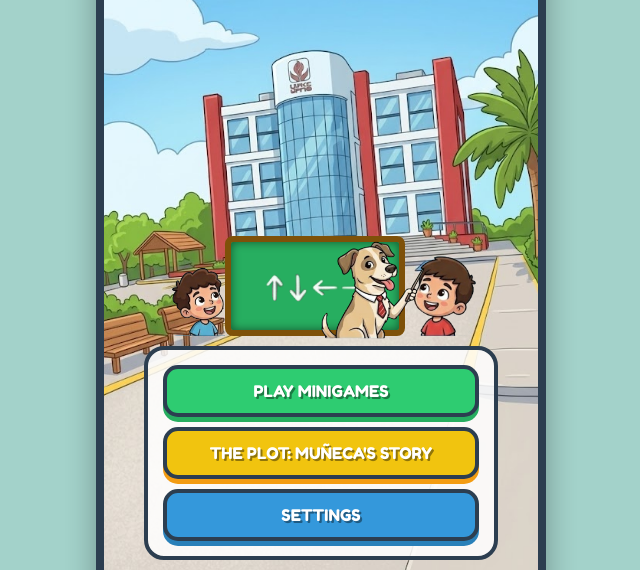
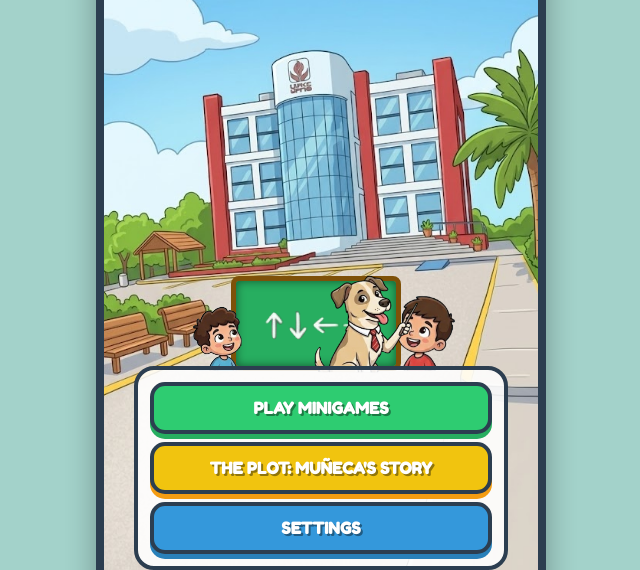
Before and after one commit to ManuelK123/munecachallenge, a plain HTML site: page index.html in a window 1280 px wide. Shown: the part 172-742 px from the top of the page, without its empty margins (319-959 px from the left). Drawn offline with Linux system fonts and the light colour scheme.

Commit message:
Update style.css

```diff
--- a/style.css
+++ b/style.css
@@ -36,12 +36,14 @@ body {
     flex-direction: column;
     align-items: center;
     padding: 20px;
+    position: relative;
 }
 
-/* --- ANIMACIÓN DE MUÑECA --- */
+/* --- NUEVA ANIMACIÓN COMPLETA PARA MUÑECA --- */
 .game-title {
     text-align: center;
-    margin-top: 30px; /* Ajuste para que no tape el cielo */
+    margin-top: 25px;
+    z-index: 10;
 }
 
 .animate-word {
@@ -49,16 +51,17 @@ body {
     color: #f39c12;
     font-size: 3.5rem;
     text-shadow: 4px 4px 0px #d35400, 6px 6px 0px #2c3e50;
-    /* Aplicamos la animación de girar y expandir */
-    animation: expandAndSway 4s ease-in-out infinite;
+    /* Forzamos al navegador a renderizar la animación combinada */
+    animation: swingAndGrow 4s ease-in-out infinite both;
+    transform-origin: center center;
 }
 
-@keyframes expandAndSway {
+@keyframes swingAndGrow {
     0% { transform: scale(1) rotate(0deg); }
-    25% { transform: scale(1.15) rotate(-10deg); } /* Se expande y va a la izquierda */
-    50% { transform: scale(1.15) rotate(0deg); }   /* Se mantiene expandido al centro */
-    75% { transform: scale(1.15) rotate(10deg); }  /* Se mantiene expandido a la derecha */
-    100% { transform: scale(1) rotate(0deg); }     /* Vuelve al tamaño normal */
+    25% { transform: scale(1.18) rotate(-12deg); }   /* Se expande y va a la izquierda */
+    50% { transform: scale(1.18) rotate(0deg); }     /* Se mantiene grande en el medio */
+    75% { transform: scale(1.18) rotate(12deg); }    /* Se mantiene grande a la derecha */
+    100% { transform: scale(1) rotate(0deg); }       /* Regresa a la normalidad */
 }
 
 .subtitle {
@@ -67,27 +70,27 @@ body {
     text-shadow: 3px 3px 0px #2980b9, 5px 5px 0px #2c3e50;
 }
 
-/* --- POSICIONAMIENTO HACIA ABAJO --- */
+/* --- ESPACIADOR INVISIBLE PARA ASENTAR TODO ABAJO --- */
 .spacer {
-    flex-grow: 1; /* Este elemento empuja todo lo que está debajo hacia el fondo */
-    min-height: 50px;
+    flex-grow: 1;
 }
 
+/* --- ESCENA DEL PIZARRÓN EN EL ESTACIONAMIENTO --- */
 .blackboard-scene {
     display: flex;
     align-items: flex-end;
     justify-content: center;
     width: 100%;
-    margin-bottom: 10px; /* Pegado a los botones */
-    position: relative;
-    height: 160px;
+    height: 140px;
+    margin-bottom: -5px; /* Lo encajamos perfectamente sobre la caja de botones */
+    z-index: 5;
 }
 
 .blackboard {
-    width: 180px;
-    height: 100px;
+    width: 170px;
+    height: 95px;
     background-color: #27ae60;
-    border: 6px solid #7e5109;
+    border: 5px solid #7e5109;
     border-radius: 8px;
     box-shadow: inset 0 0 10px rgba(0,0,0,0.5);
     display: flex;
@@ -97,33 +100,38 @@ body {
 }
 
 .chalk-graphic {
-    width: 70%;
+    width: 75%;
     height: auto;
 }
 
 .professor-muneca {
     height: 100px;
     position: absolute;
-    bottom: -10px;
-    right: -35px;
-    z-index: 3;
+    bottom: -8px;
+    right: -32px;
+    z-index: 6;
 }
 
 .character {
-    height: 85px;
-    z-index: 2;
+    height: 80px;
+    z-index: 5;
 }
 
+.boy-left { margin-right: -12px; }
+.boy-right { margin-left: -12px; }
+
+/* --- CAJA DE BOTONES COMPACTA --- */
 .menu-buttons {
     display: flex;
     flex-direction: column;
-    width: 90%;
-    gap: 10px;
-    margin-bottom: 40px; /* Espacio antes del logo UANE */
-    background: rgba(255, 255, 255, 0.85);
-    padding: 15px;
+    width: 95%;
+    gap: 8px;
+    margin-bottom: 30px; /* Espacio inferior libre */
+    background: rgba(255, 255, 255, 0.88);
+    padding: 12px;
     border-radius: 20px;
     border: 4px solid #2c3e50;
+    z-index: 5;
 }
 
 .btn {
@@ -135,6 +143,7 @@ body {
     border-radius: 15px;
     cursor: pointer;
     text-shadow: 2px 2px 0px rgba(0,0,0,0.4);
+    font-weight: bold;
 }
 
 .btn-green  { background: #2ecc71; box-shadow: 0 5px 0 #27ae60; }
@@ -148,8 +157,9 @@ body {
 
 .uane-footer {
     position: absolute;
-    bottom: 10px;
-    right: 15px;
+    bottom: 8px;
+    right: 12px;
+    z-index: 10;
 }
 
-.uane-logo { height: 30px; }
+.uane-logo { height: 25px; }
```
